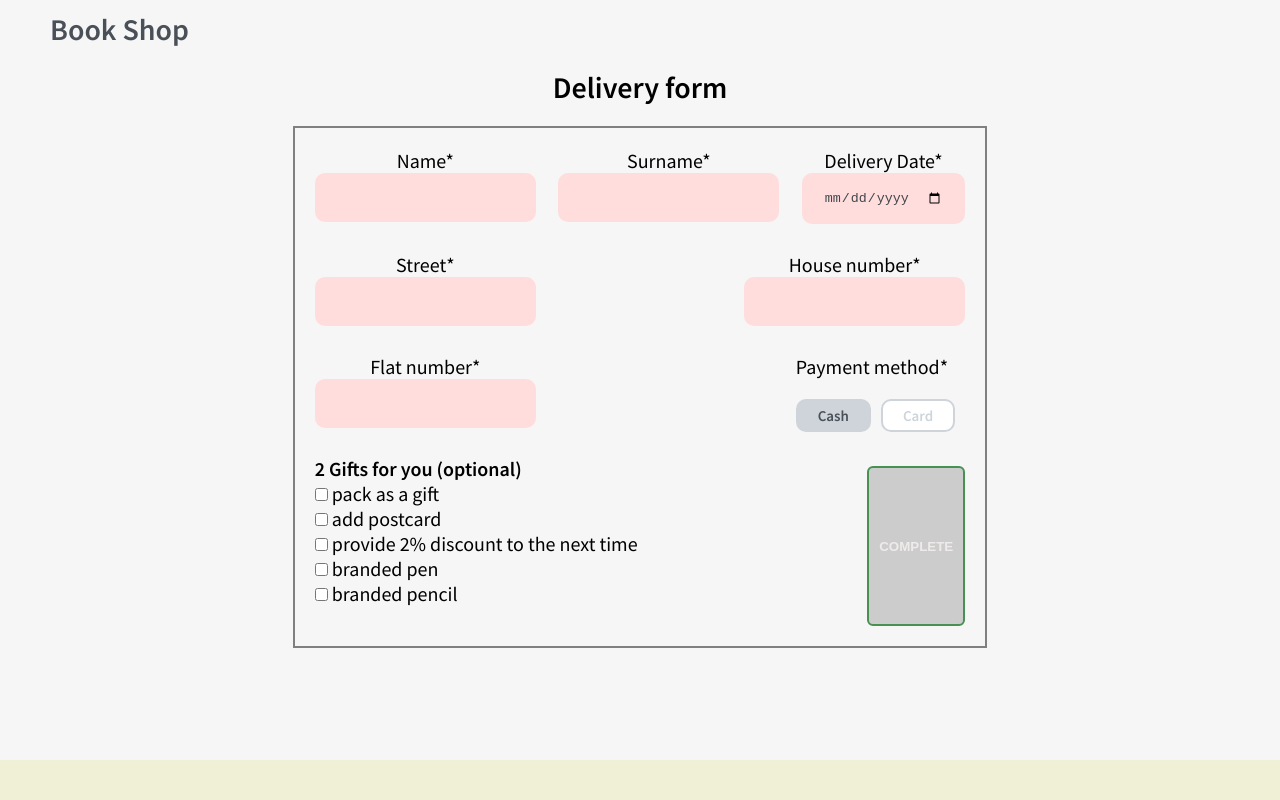
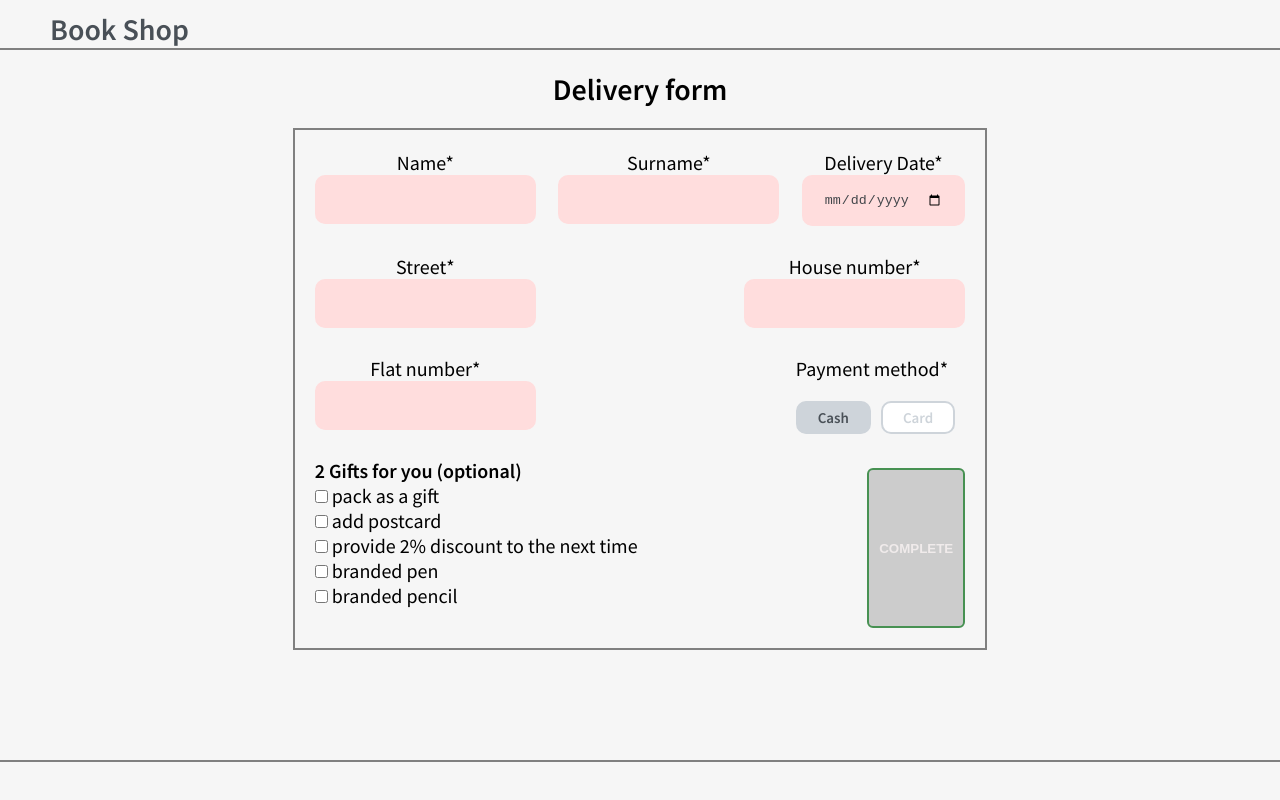
Before and after one commit to anutaguzova/book-shop, a plain HTML site: page form/form.html in a window 1280 px wide. Drawn offline with Linux system fonts and the light colour scheme.

Commit message:
update: style header and footer

```diff
--- a/style.css
+++ b/style.css
@@ -19,7 +19,7 @@ body {
 
 header {
     min-height: 5vh;
-
+    border-bottom: 2px solid grey;
 }
 
 main {
@@ -30,7 +30,7 @@ main {
 }
 
 footer {
-    background-color: rgb(240, 240, 215);
+    border-top: 2px solid grey;
     min-height: 5vh;
 }
 
```
